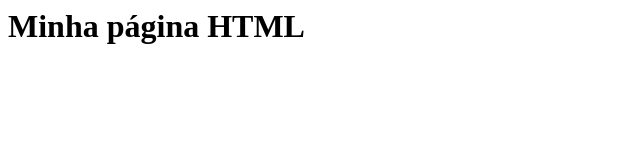
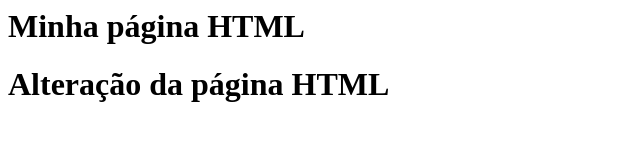
Before and after one commit to agathafr/gama-no-github, a plain HTML site: page gama-no-git/index.html in a window 1280 px wide. Shown: the whole page, without its empty margins (0-640 px from the left). Drawn offline with Linux system fonts and the light colour scheme.

Commit message:
arquivo index.html atualizado novamente

```diff
--- a/gama-no-git/index.html
+++ b/gama-no-git/index.html
@@ -1,5 +1,6 @@
 <html>
     <body>
-        <h1> Minha página HTML</h1>
+        <h1> Minha página HTML </h1>
+        <h1> Alteração da página HTML </h1>
     </body>
 </html>
```
